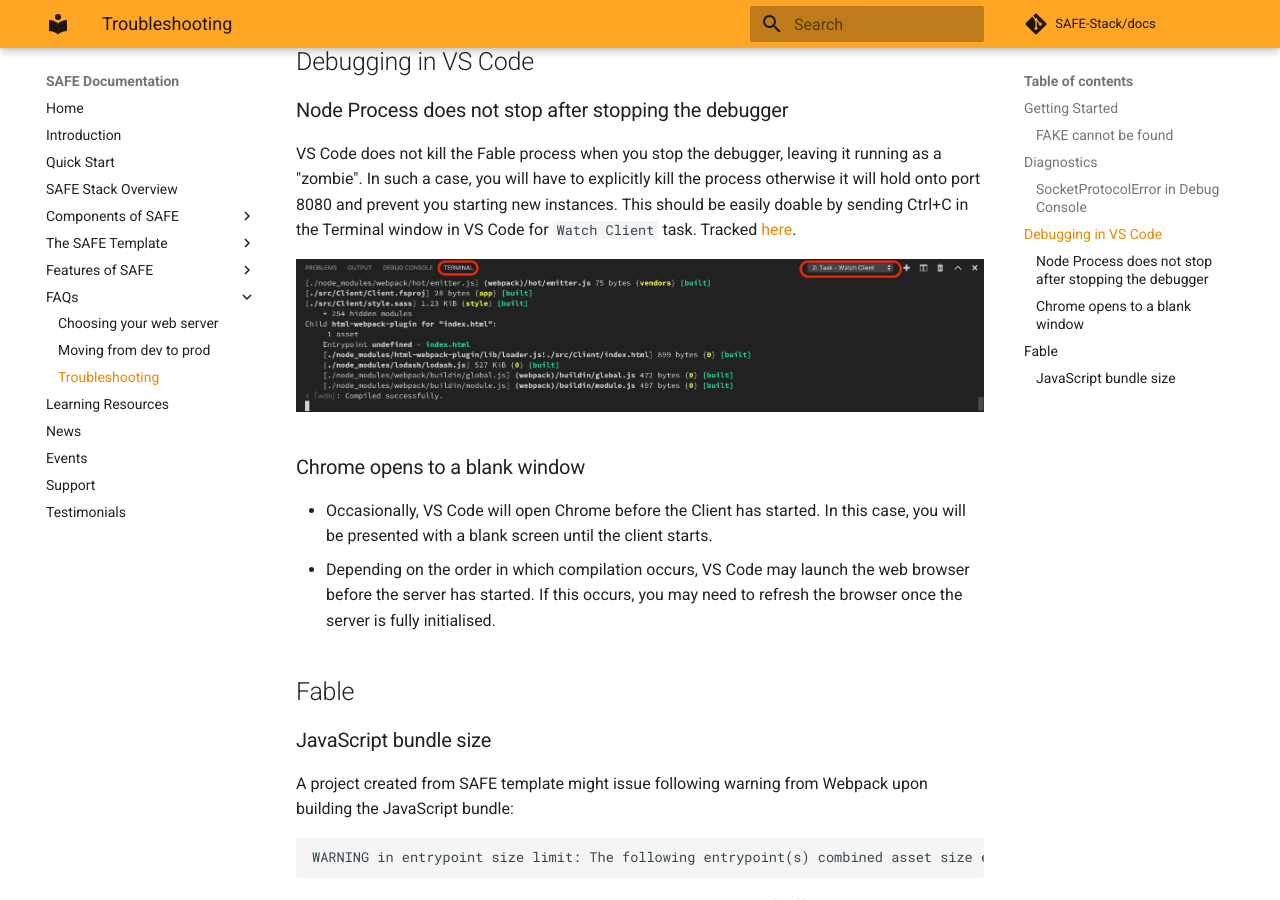
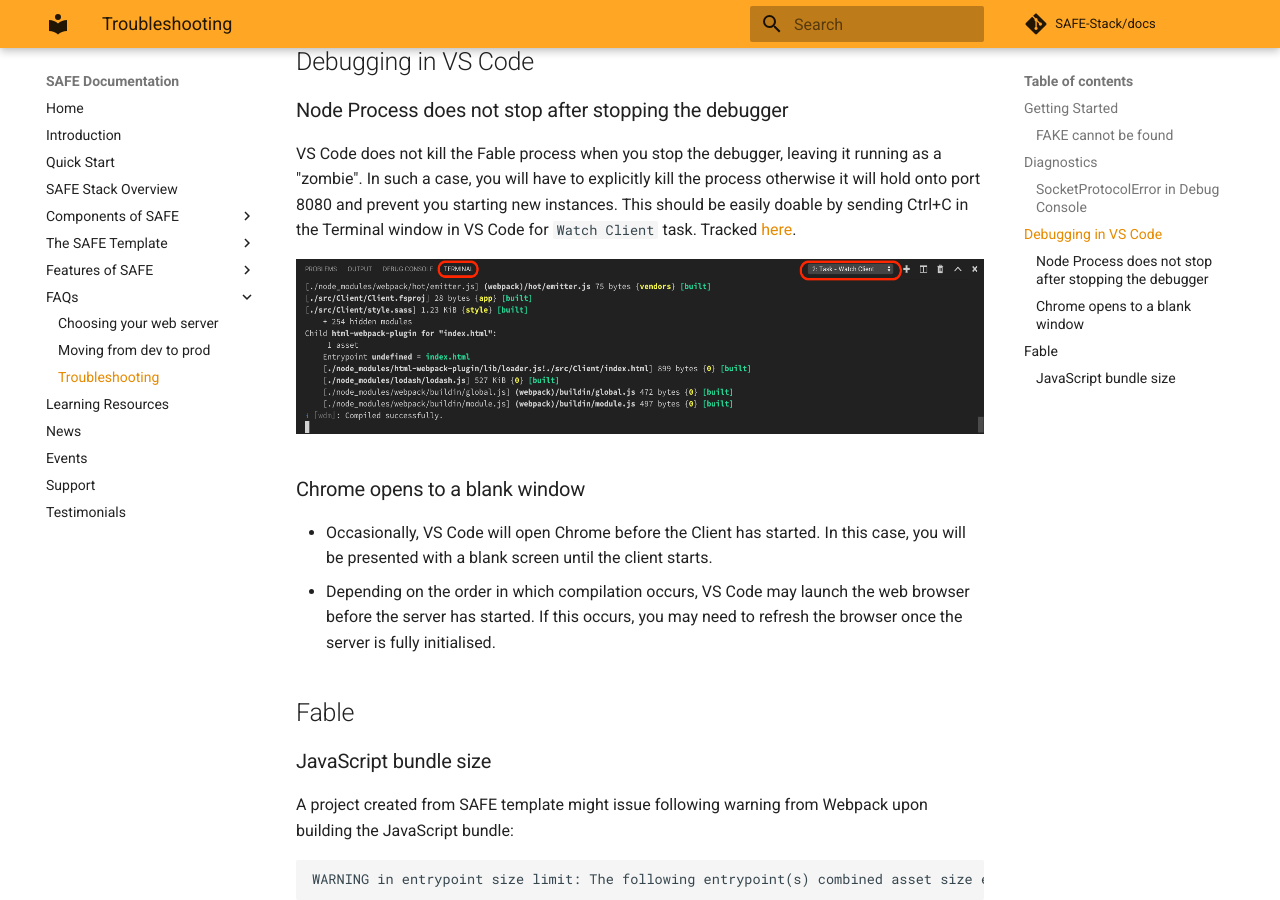
Before and after one commit to SAFE-Stack/docs, an MkDocs documentation site: the page built from docs/faq-troubleshooting.md, in a window 1280 px wide and 900 px high, scrolled down 871 px. Built offline with MkDocs 1.6.1 and Material for MkDocs 9.7.7, drawn with Linux system fonts in a browser that asks for light colours; comment, search, counter and statistics services are not loaded.

Commit message:
Update image link.

```diff
--- a/docs/faq-troubleshooting.md
+++ b/docs/faq-troubleshooting.md
@@ -22,7 +22,7 @@
 VS Code does not kill the Fable process when you stop the debugger, leaving it running as a "zombie". In such a case, you will have to explicitly kill the process otherwise it will hold onto
 port 8080 and prevent you starting new instances. This should be easily doable by sending Ctrl+C in the Terminal window in VS Code for `Watch Client` task. Tracked [here](https://github.com/SAFE-Stack/SAFE-template/issues/191).
 
-![asf](../img/faq-troubleshoot-debugging.png)
+<center><img src="../img/faq-troubleshoot-debugging.png" style="height: 175px;"/></center>
 
 ### Chrome opens to a blank window
 
```
